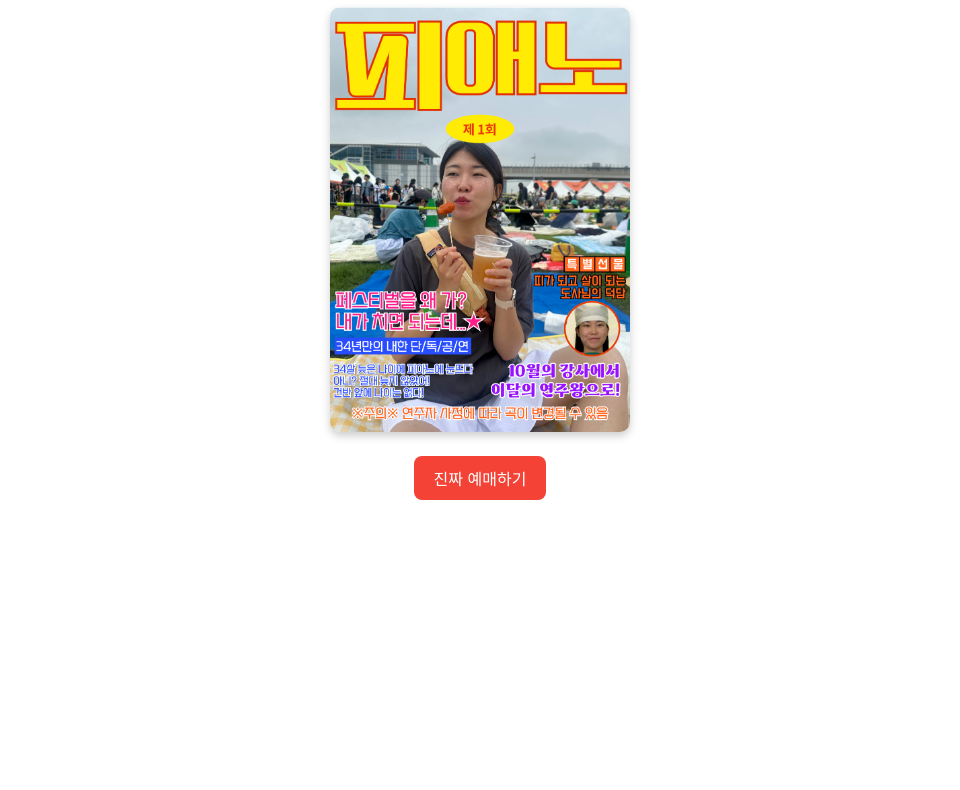
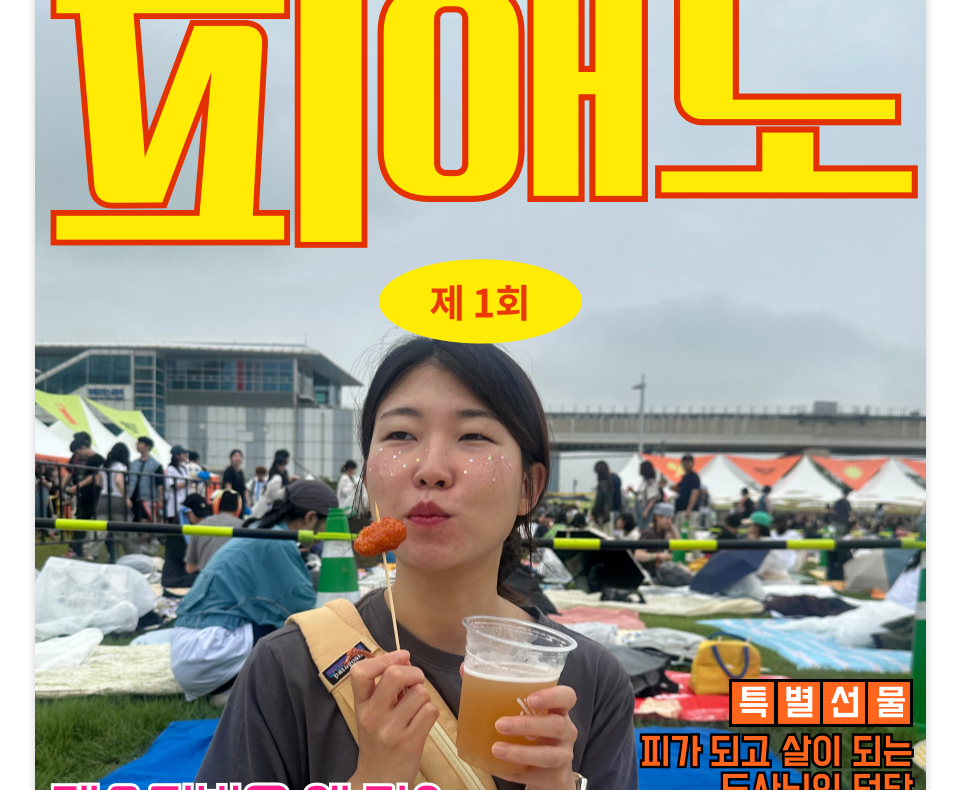
Before and after one commit to pullupgirl/semi-recital-first, a plain HTML site: page poster2.html in a window 1280 px wide. Shown: the part 110-900 px from the top of the page, without its empty margins (160-1120 px from the left). Before the commit the page ends 800 px from the top, so only its background shows below. Drawn offline with Linux system fonts and the light colour scheme.

Commit message:
[Update] change figure size

```diff
--- a/poster2.html
+++ b/poster2.html
@@ -10,29 +10,32 @@
       margin-top: 50px;
     }
     img {
-      width: 300px;
+      max-width: 90%;   /* 화면 폭의 90%까지만 */
+      height: auto;
       border-radius: 10px;
       box-shadow: 0 4px 8px rgba(0,0,0,0.2);
     }
     button {
       margin-top: 20px;
-      padding: 10px 20px;
-      font-size: 16px;
+      padding: 12px 24px;
+      font-size: 18px;
       border: none;
-      background: #f44336;
+      background: #2196F3;   /* 기본 파랑 */
       color: white;
       border-radius: 8px;
       cursor: pointer;
+      transition: background 0.3s ease;
     }
+
     button:hover {
-      background: #d32f2f;
+      background: #1976D2;   /* hover 시 진한 파랑 */
     }
+
   </style>
 </head>
 <body>
-  <h1>포스터 2</h1>
   <img src="poster2.png" alt="포스터 2">
   <br>
-  <button onclick="alert('예매 불가!')">진짜 예매하기</button>
+  <button onclick="alert('예매 불가! 전 석 매진입니다! 그냥 멀리서 응원만 해주세요!')">진짜 예매하기</button>
 </body>
 </html>
```
Also changed, not shown: index.html (+8 -6 lines).
